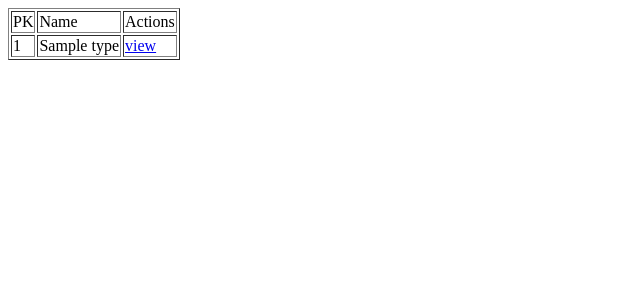
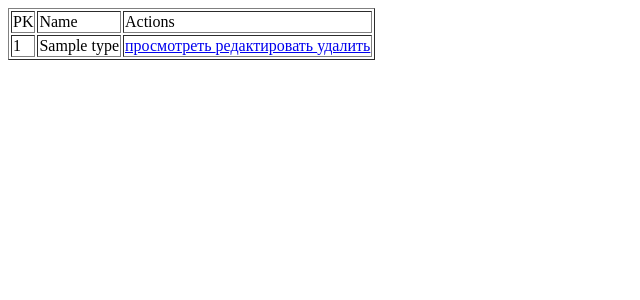
Before and after one commit to SvetaEsh/playtoy, a Django app: page /type-cbv/ in a window 1280 px wide. Shown: the top 300 px of the page, without its empty margins (0-640 px from the left). Run offline with Django 4.2, Linux system fonts and the light colour scheme; tables that the repository leaves empty hold one stand-in row (values such as "Sample post").

Commit message:
change href in tamplates

```diff
--- a/src/category/templates/category/list-type.html
+++ b/src/category/templates/category/list-type.html
@@ -11,7 +11,9 @@
         <tr>
             <td> {{obj.pk}}</td>
             <td> {{obj.name}}</td>
-            <td> <a href='../type-cbv/{{obj.pk}}'> view </a> </td>
+            <td> <a href='../type-cbv/{{obj.pk}}'> просмотреть </a>
+                <a href='../type-update-cbv/{{obj.pk}}'> редактировать </a>
+                <a href='../type-delete-cbv/{{obj.pk}}'> удалить </a> </td>
         </tr>
         {% endfor %}
     </table>
--- a/src/category/templates/category/list_category.html
+++ b/src/category/templates/category/list_category.html
@@ -11,7 +11,9 @@
         <tr>
             <td> {{obj.pk}}</td>
             <td> {{obj.name}}</td>
-            <td> <a href='{{obj.pk}}'> просмотреть </a> </td>
+            <td> <a href='../category-cbv/{{obj.pk}}'> просмотреть </a>
+                <a href='../category-update-cbv/{{obj.pk}}'> редактировать </a>
+                <a href='../category-delete-cbv/{{obj.pk}}'> удалить </a> </td>
         </tr>
         {% endfor %}
     </table>
--- a/src/category/templates/category/view-category.html
+++ b/src/category/templates/category/view-category.html
@@ -15,7 +15,9 @@
         <tr>
             <td> {{type.pk}}</td>
             <td> {{type.name}}</td>
-            <td> <a href='../type-cbv/{{type.pk}}'> просмотреть </a> </td>
+            <td> <a href='../type-cbv/{{type.pk}}'> просмотреть </a>
+                <a href='../type-update-cbv/{{type.pk}}'> редактировать </a>
+                <a href='../type-delete-cbv/{{type.pk}}'> удалить </a> </td>
         </tr>
         {% endfor %}
     </table>
```
